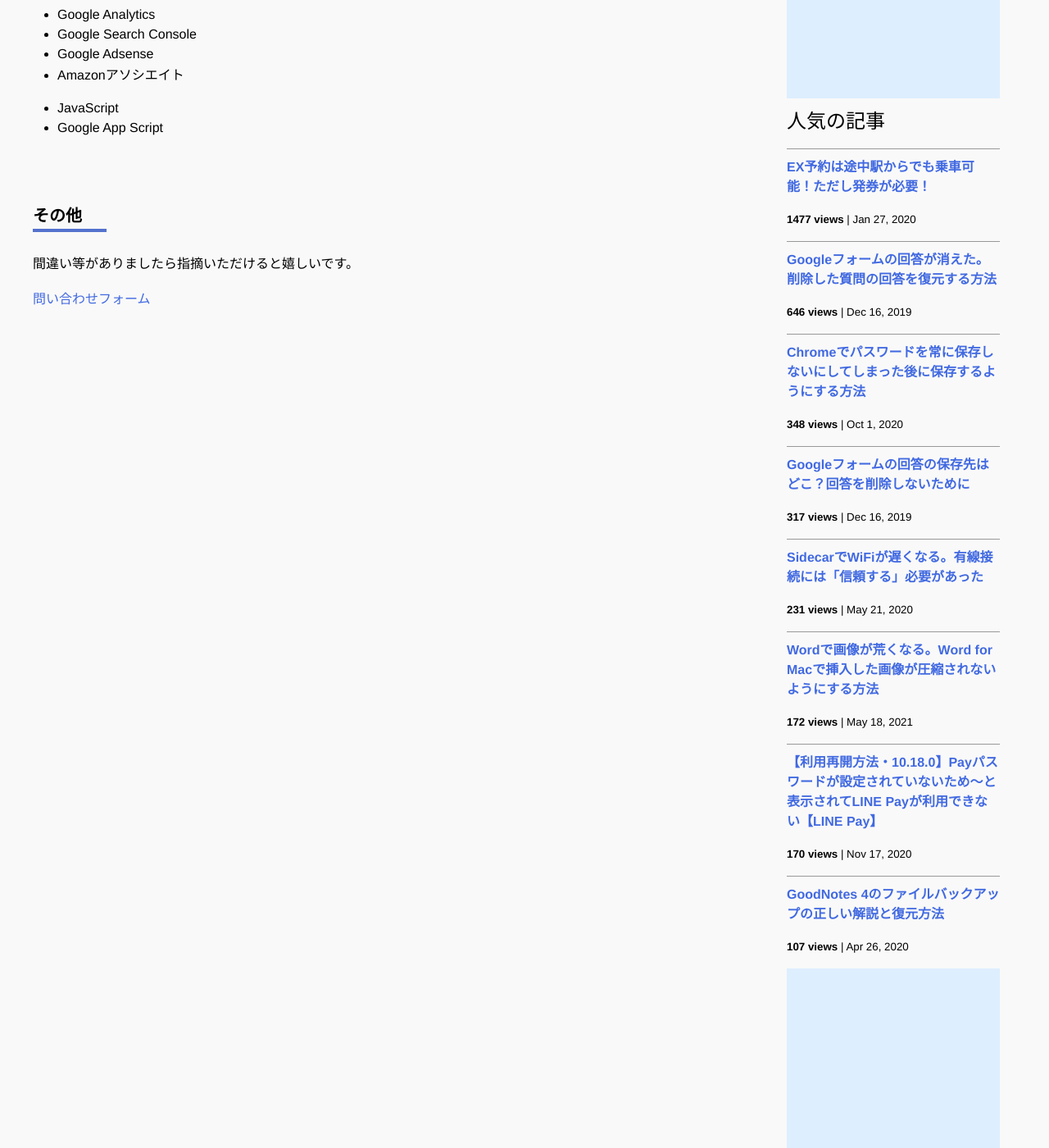
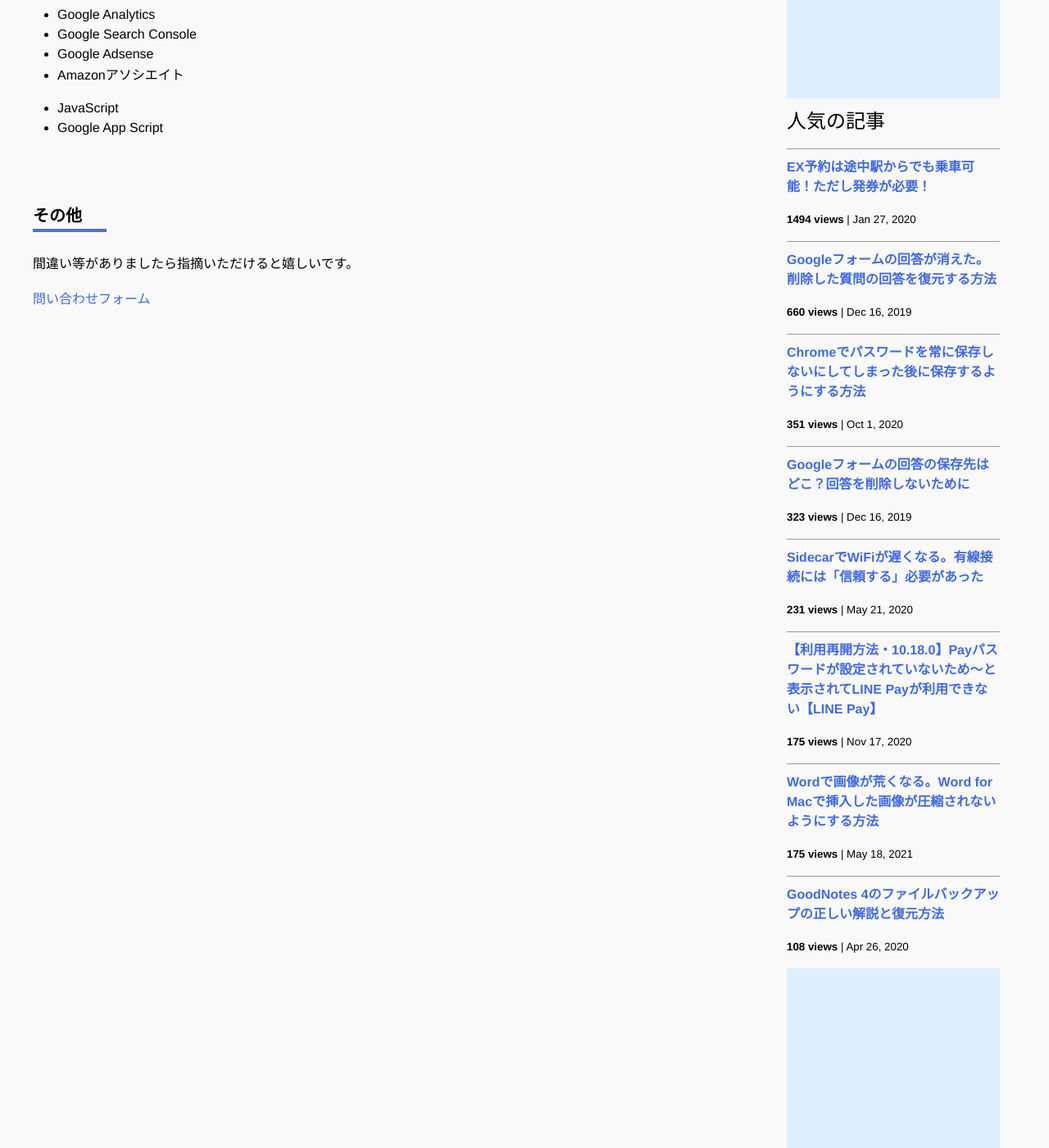
Before and after one commit to iwanaminami/shoyaiwaname, a Jekyll site: the page built from about.markdown, in a window 1280 px wide and 1400 px high, scrolled down 693 px. Shown: the whole window at 82% size. Built offline with Jekyll 4.4.1, drawn with Linux system fonts in a browser that asks for light colours; nearby versions of some CDN libraries; comment, search, counter and statistics services are not loaded.

Commit message:
a new commit message

```diff
--- a/_data/popularposts.yml
+++ b/_data/popularposts.yml
@@ -1,17 +1,17 @@
 side:
-  - view: 1477
+  - view: 1494
     url: /2020/01/27/ex-rideontheway.html
-  - view: 646
+  - view: 660
     url: /2019/12/16/restore-googleform.html
-  - view: 348
+  - view: 351
     url: /2020/10/01/googlepassword.html
-  - view: 317
+  - view: 323
     url: /2019/12/16/googleform-answers.html
   - view: 231
     url: /2020/05/21/sidecar-via-cable.html
-  - view: 172
+  - view: 175
+    url: /2020/11/17/linepay.html
+  - view: 175
     url: /2021/05/18/image-compression-word.html
-  - view: 170
-    url: /2020/11/17/linepay.html
-  - view: 107
+  - view: 108
     url: /2020/04/26/goodnotes4-backup.html
```
